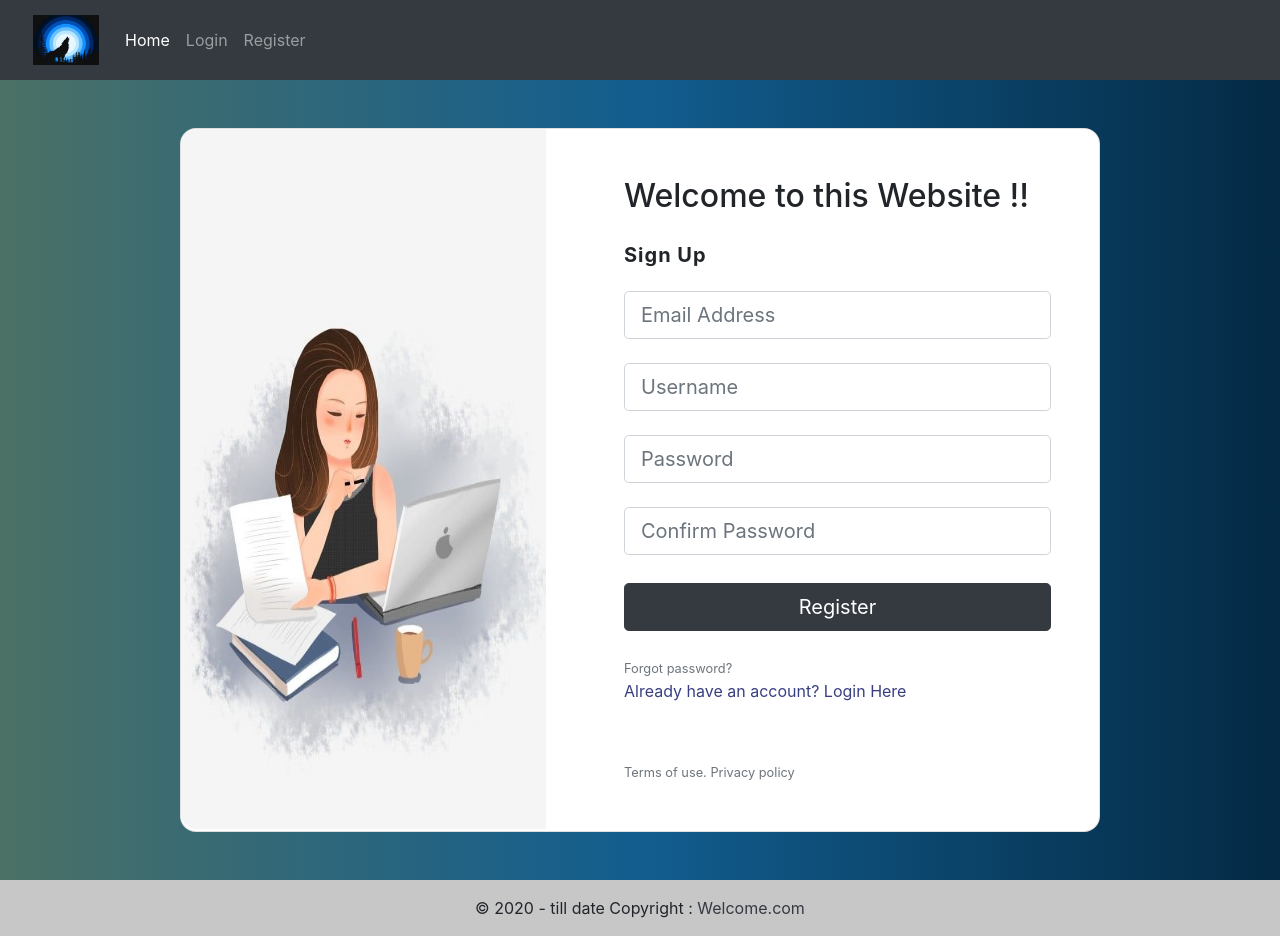
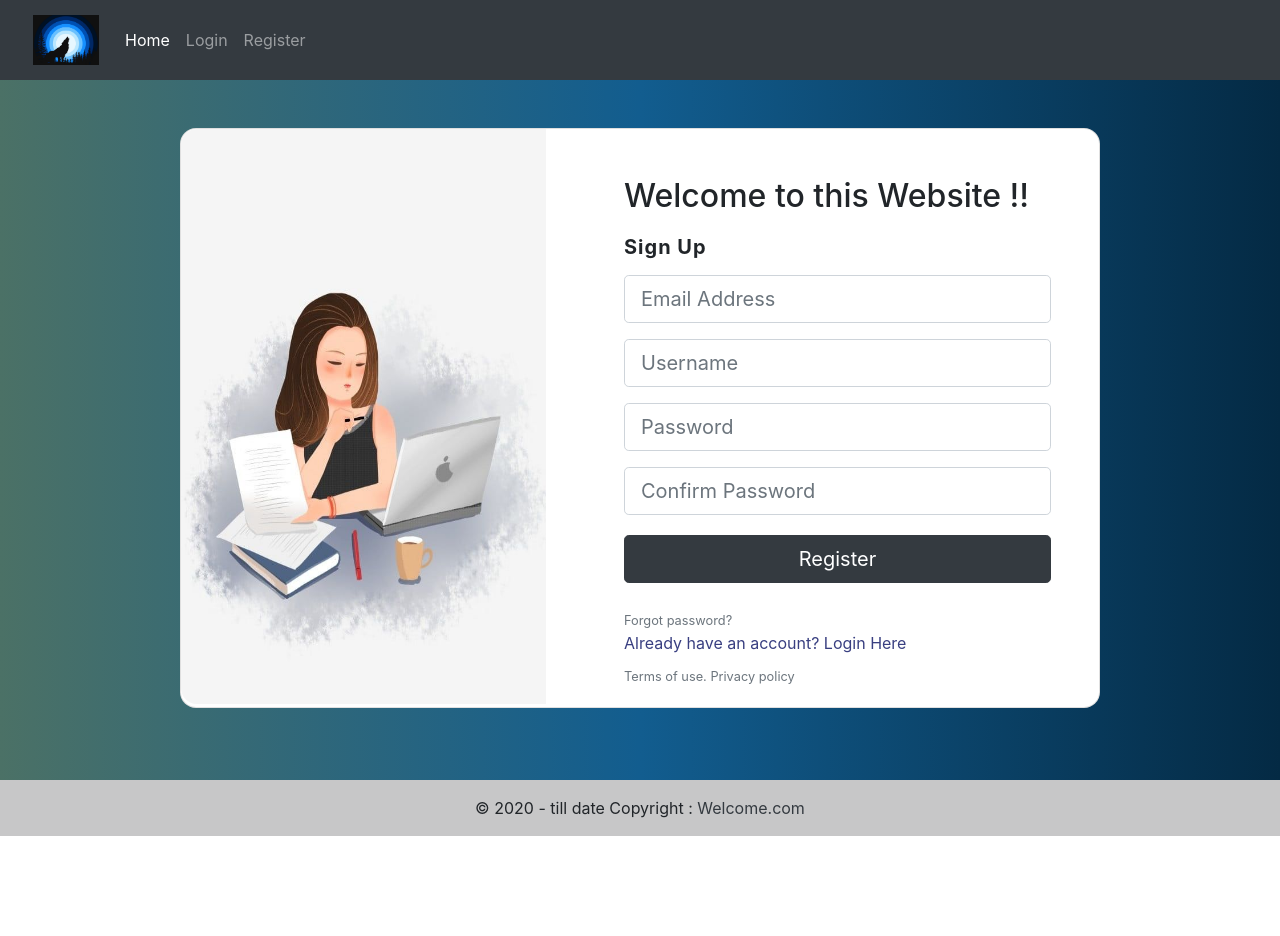
Before and after one commit to akankshakriti09/Django-React-Authentication, a React (Create React App) app in the folder frontend/: page /register in a window 1280 px wide. After the commit the page ends 836 px from the top, so only its background shows below. Built offline with nearby package versions, Linux system fonts and the light colour scheme.

Commit message:
changes in style

```diff
--- a/frontend/src/views/Loginpage.js
+++ b/frontend/src/views/Loginpage.js
@@ -23,14 +23,14 @@ function Loginpage() {
           <div className="container py-5 h-100">
             <div className="row d-flex justify-content-center align-items-center h-100">
               <div className="col col-xl-10">
-                <div className="card" style={{ borderRadius: "1rem" }}>
+                <div className="card" style={{ borderRadius: "1rem" , height:"580px" }}>
                   <div className="row g-0">
                     <div className="col-md-6 col-lg-5 d-none d-md-block">
                       <img
                         src={bgImg}
                         alt="login form"
                         className="img-fluid"
-                        style={{ borderRadius: "1rem 0 0 1rem" , height:"700px" }}
+                        style={{ borderRadius: "1rem 0 0 1rem" , height:"575px" }}
                       />
                     </div>
                     <div className="col-md-6 col-lg-7 d-flex align-items-center">
@@ -97,7 +97,7 @@ function Loginpage() {
                             Forgot password?
                           </a>
                           <p
-                            className="mb-5 pb-lg-2"
+                            className="mb-2 pb-lg-2"
                             style={{ color: "#393f81" }}
                           >
                             Don't have an account?{" "}
@@ -120,7 +120,7 @@ function Loginpage() {
             </div>
           </div>
         </section>
-        <footer className="bg-light text-center text-lg-start">
+        <footer className="bg-light text-center text-lg-start" style={{marginTop:'-0vh'}}>
           <div
             className="text-center p-3"
             style={{ backgroundColor: "rgba(0, 0, 0, 0.2)" }}
--- a/frontend/src/views/Registerpage.js
+++ b/frontend/src/views/Registerpage.js
@@ -32,7 +32,7 @@ function Registerpage() {
           <div className="container py-5 h-100">
             <div className="row d-flex justify-content-center align-items-center h-100">
               <div className="col col-xl-10">
-                <div className="card" style={{ borderRadius: "1rem" }}>
+                <div className="card" style={{ borderRadius: "1rem" , height:"580px"}}>
 
                   <div className="row g-0">
                     <div className="col-md-6 col-lg-5 d-none d-md-block">
@@ -40,7 +40,7 @@ function Registerpage() {
                         src={bgImg}
                         alt="login form"
                         className="img-fluid"
-                        style={{ borderRadius: "1rem 0 0 1rem" , height:"700px" }}
+                        style={{ borderRadius: "1rem 0 0 1rem" , height:"575px" }}
                       />
                     </div>
 
@@ -52,17 +52,17 @@ function Registerpage() {
                               className="fas fa-cubes fa-2x me-3"
                               style={{ color: "#ff6219" }}
                             />
-                            <span className="h2 fw-bold mb-2">
+                            <span className="h2 fw-bold mb-0">
                               Welcome to this Website !!
                             </span>
                           </div>
                           <h5
-                            className="fw-normal mb-2 pb-3"
+                            className="fw-normal pb-2"
                             style={{ letterSpacing: 1 }}
                           >
                             <b>Sign Up</b>
                           </h5>
-                          <div className="form-outline mb-4">
+                          <div className="form-outline mb-3">
                             <input
                               type="email"
                               id="form2Example17"
@@ -71,7 +71,7 @@ function Registerpage() {
                               onChange={(e) => setEmail(e.target.value)}
                             />
                           </div>
-                          <div className="form-outline mb-4">
+                          <div className="form-outline mb-3">
                             <input
                               type="text"
                               id="form2Example17"
@@ -80,7 +80,7 @@ function Registerpage() {
                               onChange={(e) => setUsername(e.target.value)}
                             />
                           </div>
-                          <div className="form-outline mb-4">
+                          <div className="form-outline mb-3">
                             <input
                               type="password"
                               id="form2Example17"
@@ -90,7 +90,7 @@ function Registerpage() {
 
                             />
                           </div>
-                          <div className="form-outline mb-4">
+                          <div className="form-outline mb-3">
                             <input
                               type="password"
                               id="form2Example27"
@@ -110,7 +110,7 @@ function Registerpage() {
                           <a className="small text-muted" href="#!">
                             Forgot password?
                           </a>
-                          <p className="mb-5 pb-lg-2" style={{ color: "#393f81" }}>
+                          <p className="mb-0 pb-lg-2" style={{ color: "#393f81" }}>
                             Already have an account?{" "}
                             <Link to="/login" style={{ color: "#393f81" }}>
                               Login Here
@@ -131,7 +131,7 @@ function Registerpage() {
             </div>
           </div>
         </section>
-        <footer className="bg-light text-center text-lg-start">
+        <footer className="bg-light text-center text-lg-start" style={{marginTop:'3vh'}}>
           <div
             className="text-center p-3"
             style={{ backgroundColor: "rgba(0, 0, 0, 0.2)" }}
```
